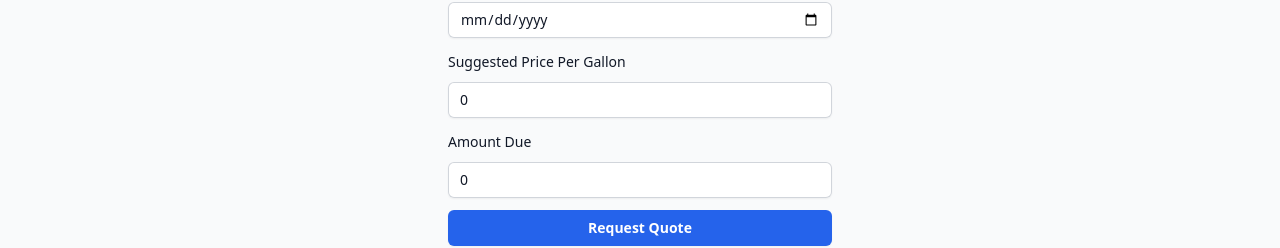
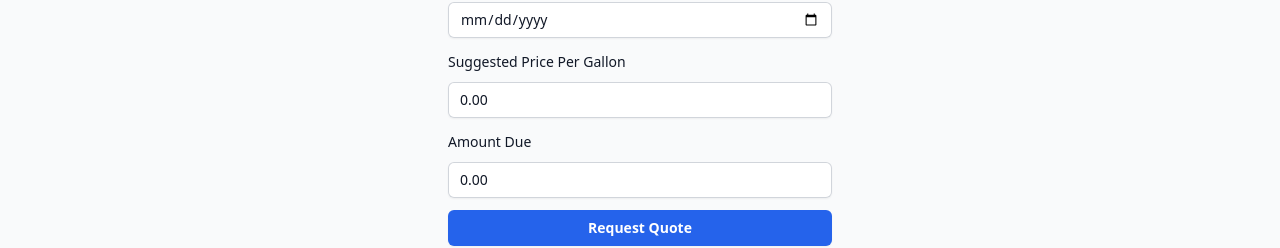
Before and after one commit to jaireid/fuel-quote-app, a React (Vite) app in the folder frontend/: page /quote in a window 1280 px wide. Shown: the part 282-530 px from the top of the page. Built offline with nearby package versions, Linux system fonts and the light colour scheme; sample sign-in values are in the browser's storage.

Commit message:
Fixed toFixed() bug

```diff
--- a/frontend/src/screens/QuoteScreen.jsx
+++ b/frontend/src/screens/QuoteScreen.jsx
@@ -105,7 +105,7 @@ const QuoteScreen = () => {
                   readOnly
                   disabled
                   className="block w-full rounded-md border-0 py-1.5 text-gray-900 shadow-sm ring-1 ring-inset ring-gray-300 placeholder:text-gray-400 focus:ring-2 focus:ring-inset focus:ring-blue-600 sm:text-sm sm:leading-6"
-                  value={suggestedPrice}
+                  value={suggestedPrice.toFixed(2)}
                 />
               </div>
             </div>
@@ -126,7 +126,7 @@ const QuoteScreen = () => {
                   readOnly
                   disabled
                   className="block w-full rounded-md border-0 py-1.5 text-gray-900 shadow-sm ring-1 ring-inset ring-gray-300 placeholder:text-gray-400 focus:ring-2 focus:ring-inset focus:ring-blue-600 sm:text-sm sm:leading-6"
-                  value={amountDue}
+                  value={amountDue.toFixed(2)}
                 />
               </div>
             </div>
```
Also changed, not shown: 2 other files (tests, documents, lock files or other folders).
